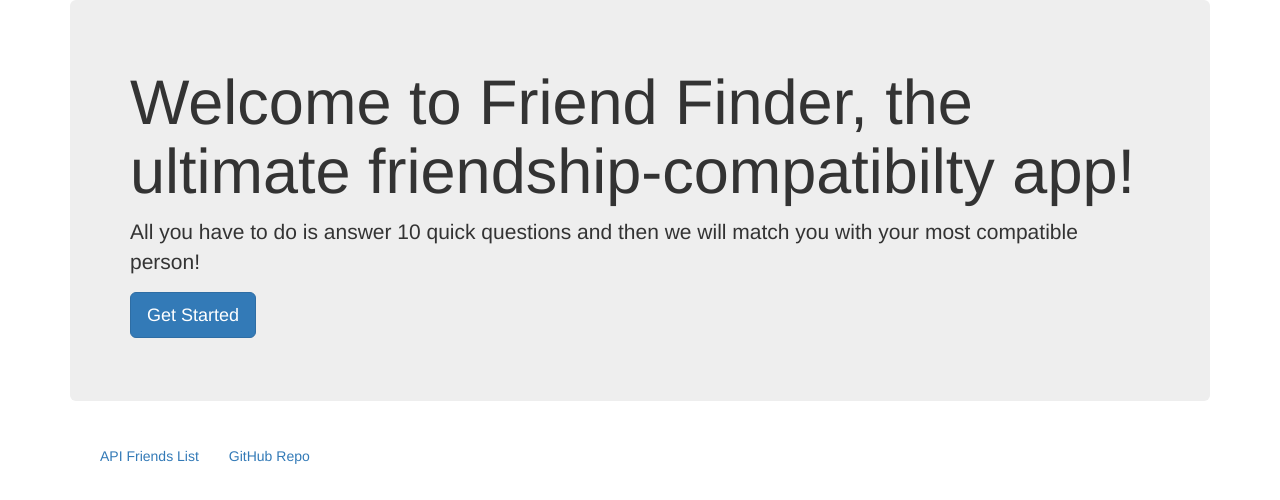
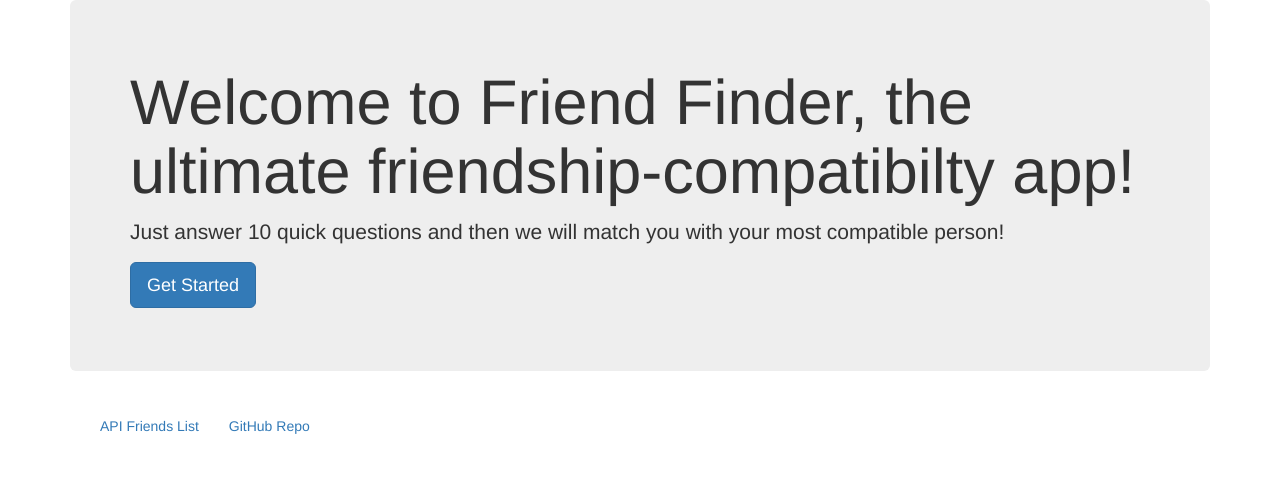
Before and after one commit to ppreziotti/friend-finder, a website: page app/public/home.html in a window 1280 px wide. Drawn offline with nearby package versions, Linux system fonts and the light colour scheme.

Commit message:
html update

```diff
--- a/app/public/home.html
+++ b/app/public/home.html
@@ -14,7 +14,7 @@
 
 		<div class="jumbotron">
 		    <h1>Welcome to Friend Finder, the ultimate friendship-compatibilty app!</h1>
-		    <p>All you have to do is answer 10 quick questions and then we will match you
+		    <p>Just answer 10 quick questions and then we will match you
 		    with your most compatible person!</p>
 		    <p><a class="btn btn-primary btn-lg" href="/survey" role="button">Get Started</a></p>
 		</div>
```
Also changed, not shown: app/public/survey.html (+1 -1 lines).
